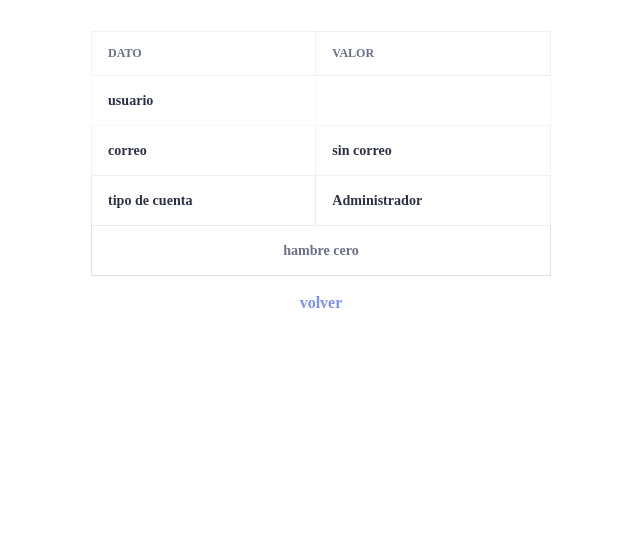
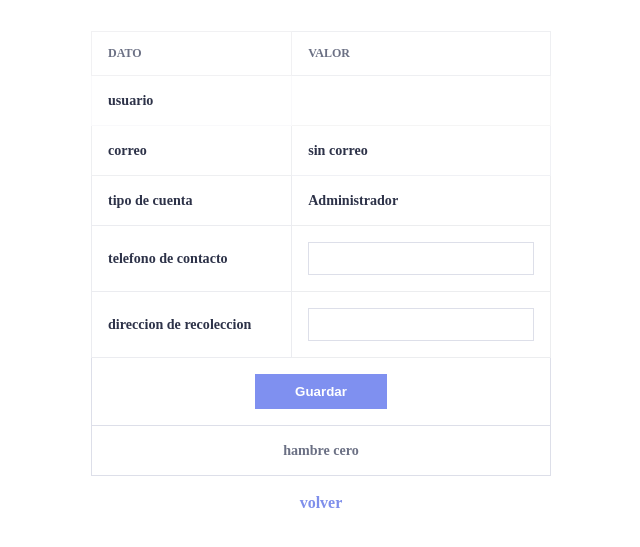
Before and after one commit to Spectrum080/Sistema-de-Gesti-n-de-Recursos-Alimentarios-, a Django app: template users/templates/users/perfil.html in a window 1280 px wide. Shown: the part 101-648 px from the top of the page, without its empty margins (319-959 px from the left). Run offline with Django 5.2, Linux system fonts and the light colour scheme; the template is opened without the code that fills it, so the values that code supplies are empty.

Commit message:
Enhance perfil.html with message display and form
actualizacion

```diff
--- a/users/templates/users/perfil.html
+++ b/users/templates/users/perfil.html
@@ -6,6 +6,13 @@
 <body style="margin:0; padding:44px 50px; background:hsl(210, 100%, 100%); color:hsl(229, 23%, 23%); text-align:center;">
     <h1 style="font-size:1.9rem; font-weight:800; margin:0 0 6px;">Mi perfil</h1>
     <p style="font-size:0.88rem; color:hsl(227, 10%, 46%); margin:0 0 30px;">Bienvenido, {{ user.username }}!</p>
+
+    {% for mensaje in messages %}
+    <p style="font-size:0.88rem; font-weight:700; color:hsl(150, 86%, 33%); margin:0 0 20px;">{{ mensaje }}</p>
+    {% endfor %}
+
+    <form method="post">
+        {% csrf_token %}
         <table style="width:460px; margin:0 auto; border-collapse:collapse; text-align:left; font-size:0.88rem;">
             <thead>
                 <tr>
@@ -26,14 +33,40 @@
                     <td style="padding:16px; border:1px solid hsl(228, 14%, 93%); font-weight:700;">tipo de cuenta</td>
                     <td style="padding:16px; border:1px solid hsl(220, 8%, 93%); font-weight:600;">{% if user.donante %}Donante{% elif user.receptor %}Receptor{% else %}Administrador{% endif %}</td>
                 </tr>
+                {% if user.donante or user.receptor %}
+                <tr>
+                    <td style="padding:16px; border:1px solid hsl(228, 14%, 93%); font-weight:700;"><label for="razon_social">nombre o razon social </label></td>
+                    <td style="padding:16px; border:1px solid hsl(220, 8%, 93%);">
+                        <input type="text" id="razon_social" name="razon_social" value="{{ razon_social }}" style="width:100%; box-sizing:border-box; padding:8px; border:1px solid hsl(229, 20%, 89%);">
+                    </td>
+                </tr>
+                {% endif %}
+                <tr>
+                    <td style="padding:16px; border:1px solid hsl(228, 14%, 93%); font-weight:700;"><label for="telefono">telefono de contacto </label></td>
+                    <td style="padding:16px; border:1px solid hsl(220, 8%, 93%);">
+                        <input type="text" id="telefono" name="telefono" value="{{ user.telefono }}" style="width:100%; box-sizing:border-box; padding:8px; border:1px solid hsl(229, 20%, 89%);">
+                    </td>
+                </tr>
+                <tr>
+                    <td style="padding:16px; border:1px solid hsl(228, 14%, 93%); font-weight:700;"><label for="direccion">direccion de recoleccion</label></td>
+                    <td style="padding:16px; border:1px solid hsl(220, 8%, 93%);">
+                        <input type="text" id="direccion" name="direccion" value="{{ user.direccion }}" style="width:100%; box-sizing:border-box; padding:8px; border:1px solid hsl(229, 20%, 89%);">
+                    </td>
+                </tr>
             </tbody>
             <tfoot>
+                <tr>
+                    <td colspan="2" style="padding:16px; border:1px solid hsl(229, 20%, 89%); text-align:center;">
+                        <button type="submit" style="padding:10px 40px; border:none; background:hsl(231, 79%, 72%); color:hsl(210, 100%, 100%); font-weight:700; cursor:pointer;">Guardar</button>
+                    </td>
+                </tr>
                 <tr>
                     <td colspan="2" style="padding:16px; border:1px solid hsl(229, 20%, 89%); text-align:center; color:#6b7084; font-weight:600;">hambre cero</td>
                 </tr>
             </tfoot>
         </table>
+    </form>
     <br>
-    <a href="{% url 'dashboard' %}" style="color:hsl(231, 79%, 72%); font-weight:700; text-decoration:none;">volver</a>
+    <a href="{% url 'dashboard' %}" style="color:hsl(231, 73%, 71%); font-weight:700; text-decoration:none;">volver</a>
 </body>
 </html>
```
Lines whose indentation alone changed are shown as unchanged.
